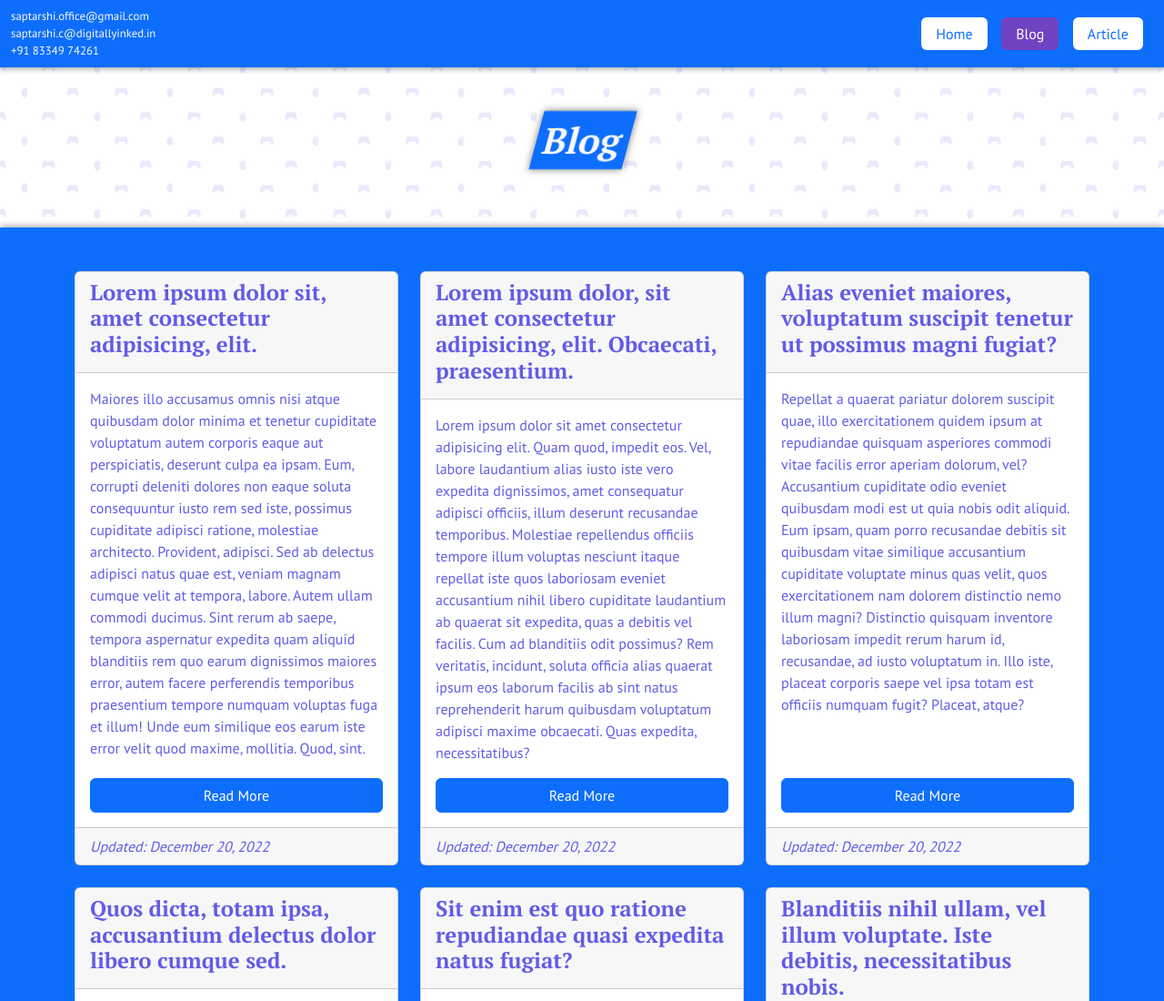
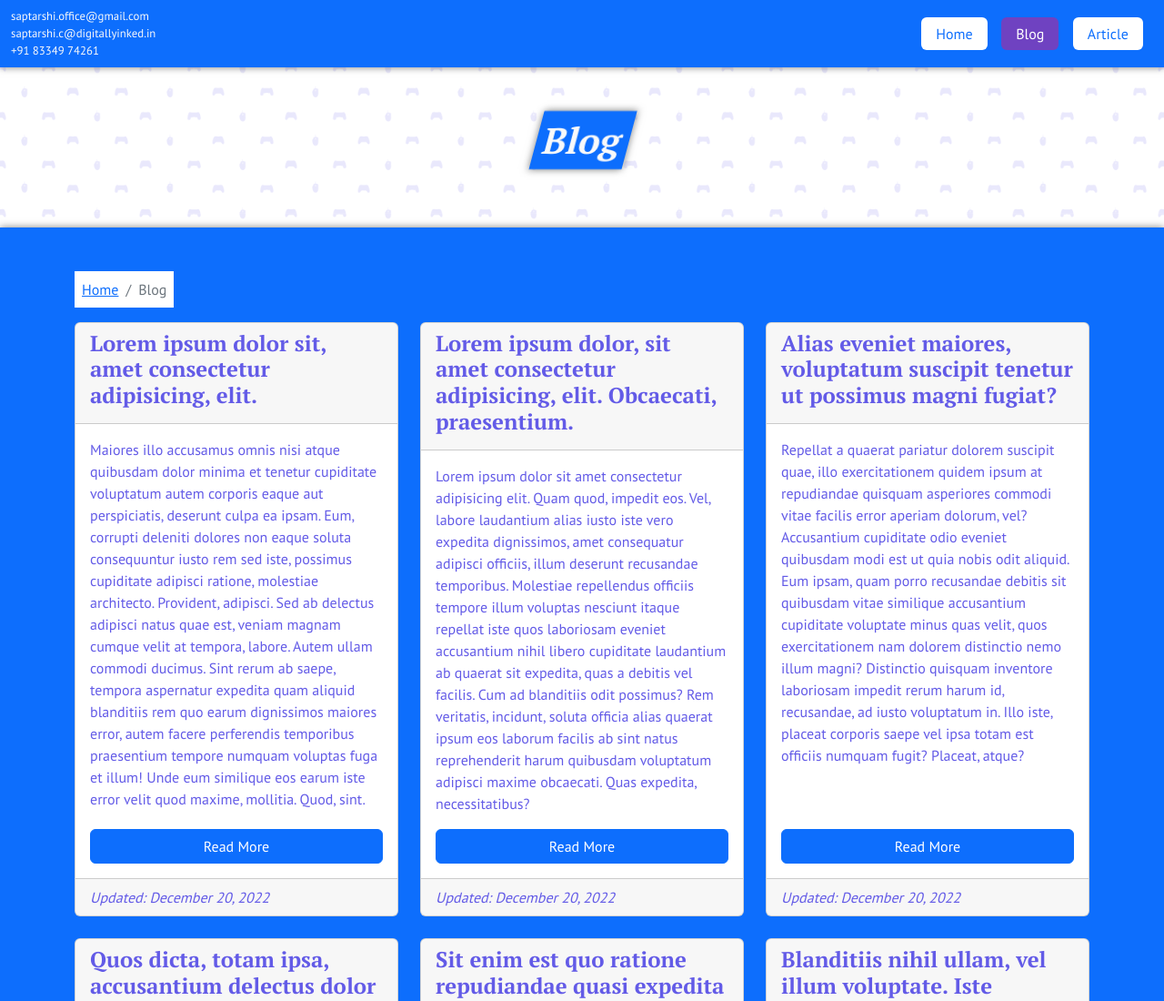
Before and after one commit to Saptarshi-C/Resume-Site, a plain HTML site: page blog.html in a window 1280 px wide. Shown: the top 1100 px of the page at 91% size. Drawn offline with Linux system fonts and the light colour scheme.

Commit message:
Add breadcrumbs
* Add breadcrumbs to blog and article
* Add previous and next to article
* Adjust markup to move article tag inwards

```diff
--- a/blog.html
+++ b/blog.html
@@ -44,8 +44,20 @@
 			</div>
 		</header>
 		<main class="main">
-			<article class="bg-primary">
+			<div class="bg-primary">
 				<div class="container py-5">
+					<div class="row">
+						<div class="col-12">
+							<div class="bg-white p-2 mb-3 d-inline-block" data-aos="zoom-in">
+								<nav aria-label="breadcrumb">
+									<ol class="breadcrumb m-0">
+									    <li class="breadcrumb-item"><a href="#">Home</a></li>
+									    <li class="breadcrumb-item active" aria-current="page">Blog</li>
+								  	</ol>
+								</nav>
+							</div>
+						</div>
+					</div>
 					<div class="row row-cols-1 row-cols-md-2 row-cols-lg-3 g-4">
 						<div class="col">
 							<div class="card h-100" data-aos="fade-up">
@@ -139,7 +151,7 @@
 						</div>
 					</div>
 				</div>
-			</article>
+			</div>
 		</main>
 		<footer class="footer bg-dark text-dark">
 			<div class="contact container py-5">
```
Also changed, not shown: article.html (+21 -4 lines).
